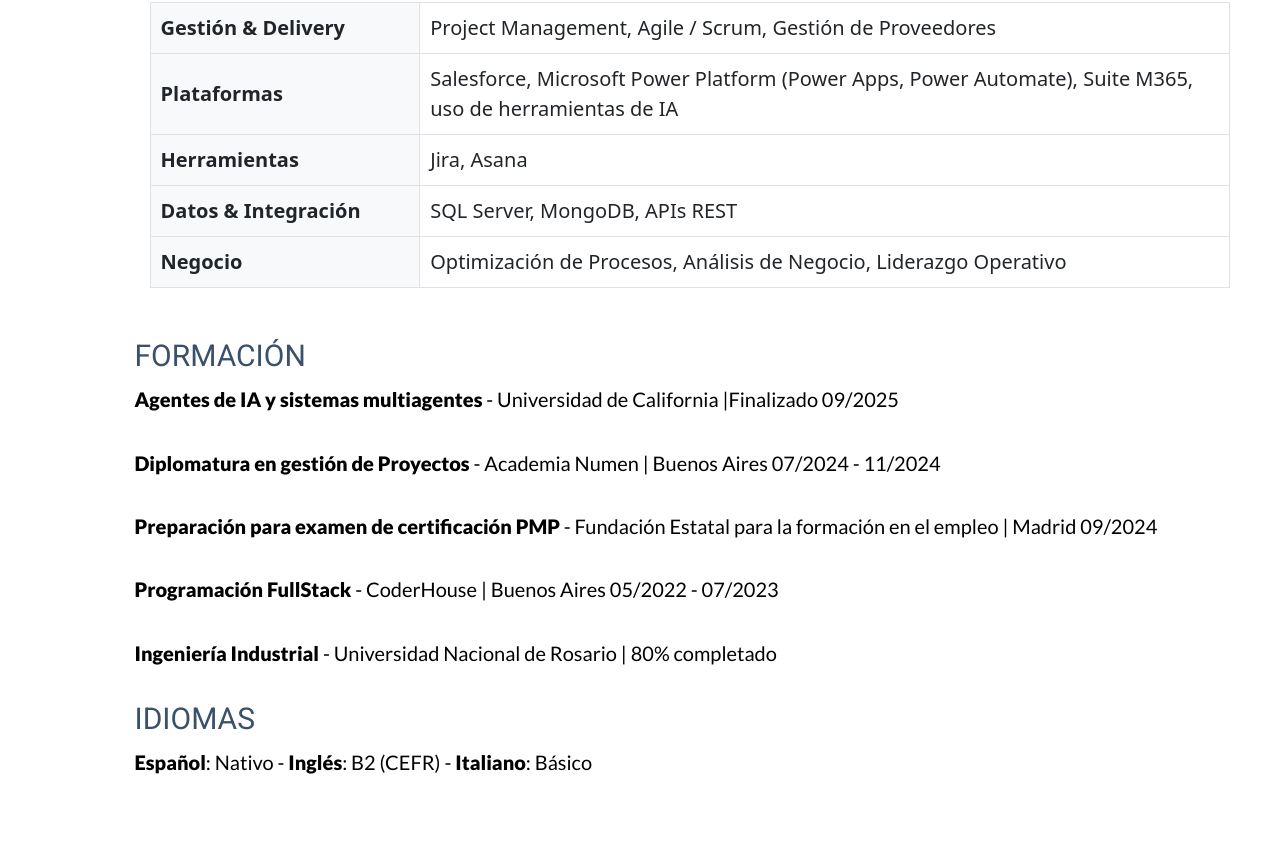
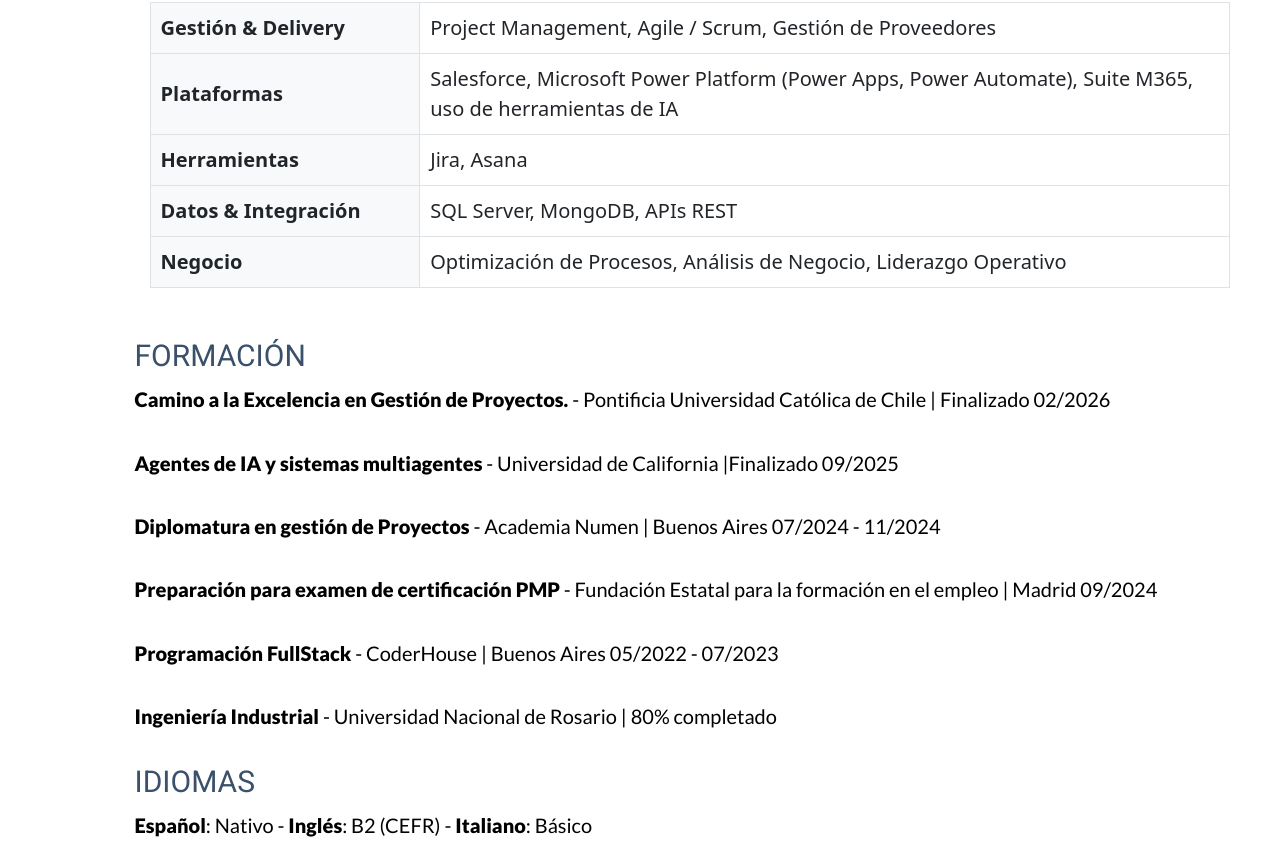
Before and after one commit to ArielGast/CV, a website: page index.html in a window 1280 px wide. Shown: the part 1961-2821 px from the top of the page. Before the commit the page ends 2758 px from the top, so only its background shows below. Drawn offline with nearby package versions, Linux system fonts and the light colour scheme.

Commit message:
agregado de curso

```diff
--- a/index.html
+++ b/index.html
@@ -114,6 +114,9 @@
                 <section>
                     <h3>FORMACIÓN</h3>
                     <div class="formation">
+                        <p><span>Camino a la Excelencia en Gestión de Proyectos.</span> - Pontificia Universidad Católica de Chile | Finalizado 02/2026</p>
+                    </div>
+                    <div class="formation">
                         <p><span>Agentes de IA y sistemas multiagentes</span> - Universidad de California |Finalizado 09/2025</p>
                     </div>
                     <div class="formation">
```
